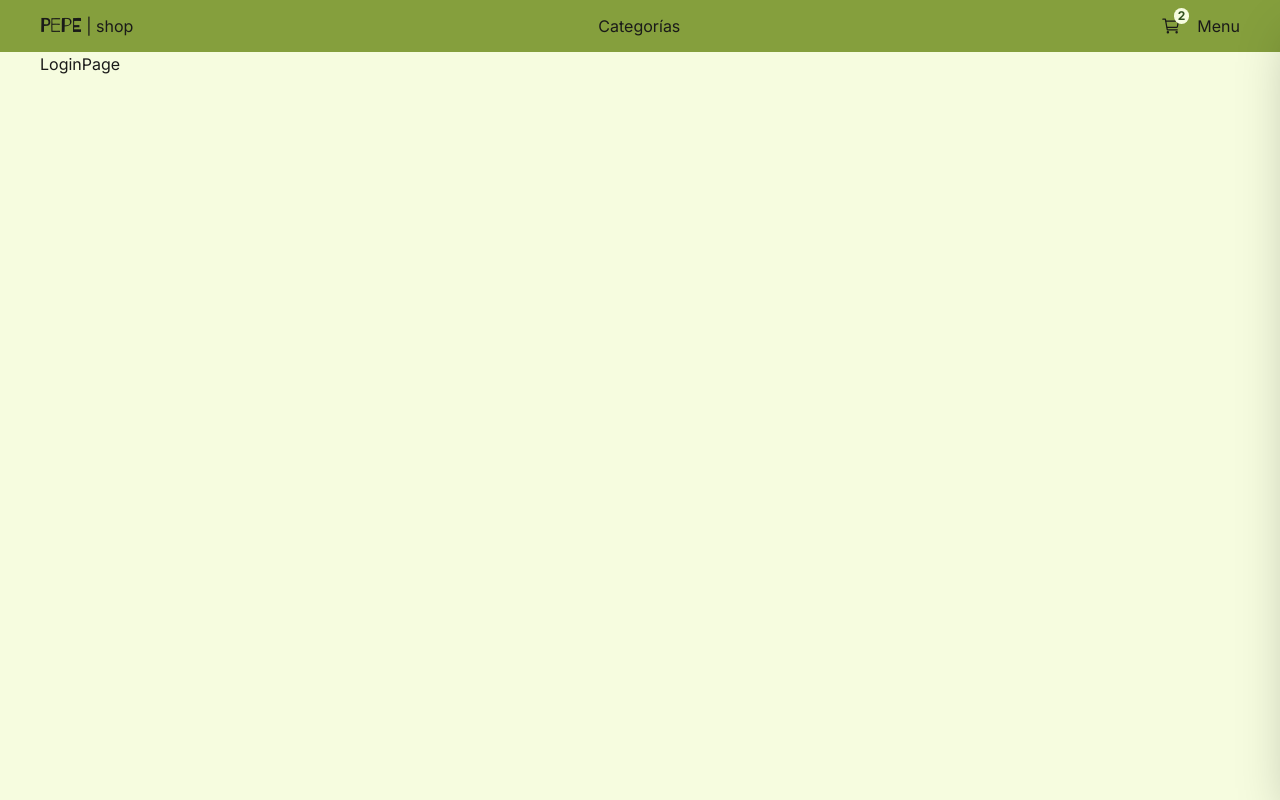
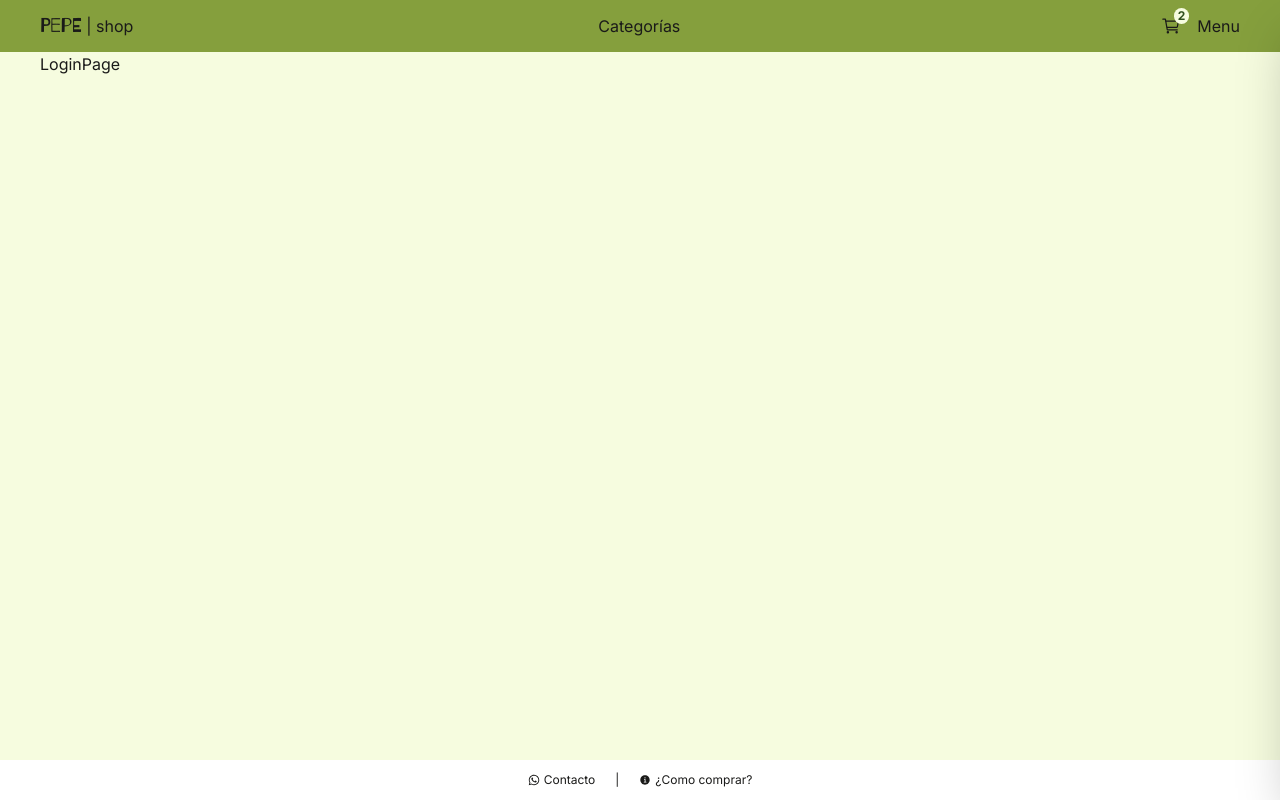
Before and after one commit to LRegalado1996/pepeganga, a Next.js app: page /login in a window 1280 px wide. Built offline with nearby package versions, Linux system fonts and the light colour scheme.

Commit message:
Create footer | List of products

```diff
--- a/src/app/layout.tsx
+++ b/src/app/layout.tsx
@@ -2,7 +2,7 @@ import type { Metadata } from "next";
 import { inter } from "@/config/fonts";
 
 import "./globals.css";
-import { Sidebar, TopMenu } from "@/components";
+import { Footer, Sidebar, TopMenu } from "@/components";
 
 export const metadata: Metadata = {
   title: {
@@ -21,10 +21,11 @@ export default function RootLayout({
 }>) {
   return (
     <html lang="es_UY">
-      <body className={`${inter.className} antialiased`}>
+      <body className={`${inter.className} antialiased flex flex-col min-h-screen`}>
         <TopMenu />
         <Sidebar />
-        <main className="px-5 lg:px-10">{children}</main>
+        <main className="px-5 lg:px-10 flex-1">{children}</main>
+        <Footer />
       </body>
     </html>
   );
--- a/src/components/index.ts
+++ b/src/components/index.ts
@@ -1,4 +1,5 @@
+export * from "./products/products-grid/ProductGrid";
+export * from "./ui/footer/Footer";
 export * from "./ui/not-found/PageNotFound";
 export * from "./ui/sidebar/Sidebar";
 export * from "./ui/top-menu/TopMenu";
-export * from "./products/products-grid/ProductGrid";
--- a/src/components/products/products-grid/ProductGrid.tsx
+++ b/src/components/products/products-grid/ProductGrid.tsx
@@ -9,9 +9,7 @@ export const ProductGrid = ({ products }: Props) => {
   return (
     <ul className="grid grid-cols-2 sm:grid-cols-3 lg:grid-cols-4 gap-3 sm:gap-5">
       {products.map((product) => (
-        <>
-          <ProductGridItem product={product} key={product.id} />
-        </>
+        <ProductGridItem product={product} key={product.id} />
       ))}
     </ul>
   );
--- /dev/null
+++ b/src/components/ui/footer/Footer.tsx
@@ -0,0 +1,29 @@
+import Link from "next/link";
+import React from "react";
+import { IoInformationCircle, IoLogoWhatsapp } from "react-icons/io5";
+
+export const Footer = () => {
+  return (
+    <footer className="bg-white p-3 mt-6">
+      <ul className="flex gap-5 justify-center items-center w-full text-xs">
+        <li>
+          <a
+            href="https://wa.me/+59891475727"
+            target="_blank"
+            className="flex hover:underline items-center"
+          >
+            <IoLogoWhatsapp className="mr-1" />
+            Contacto
+          </a>
+        </li>
+        <li>|</li>
+        <li>
+          <Link href="/" className="flex hover:underline items-center">
+            <IoInformationCircle className="mr-1" />
+            ¿Como comprar?
+          </Link>
+        </li>
+      </ul>
+    </footer>
+  );
+};
```
